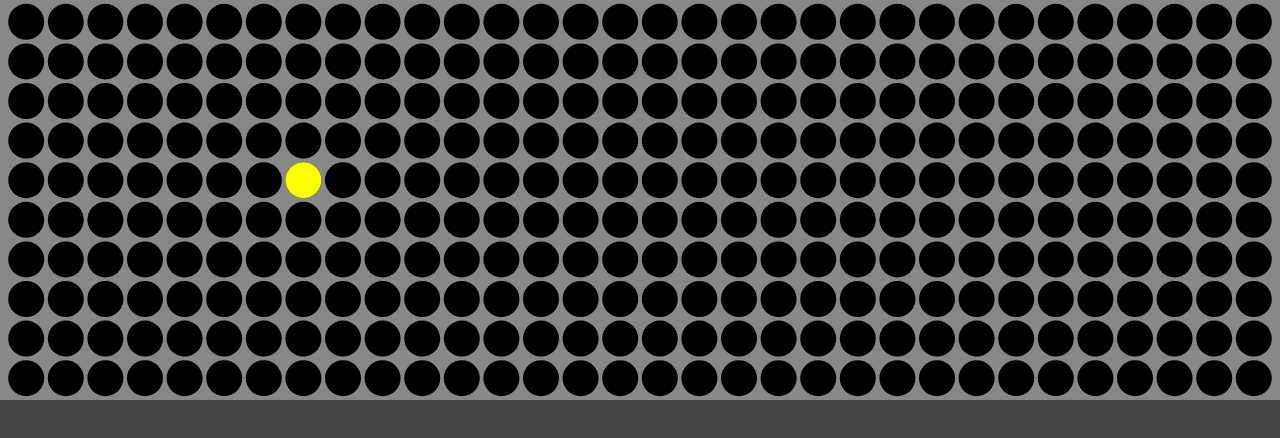
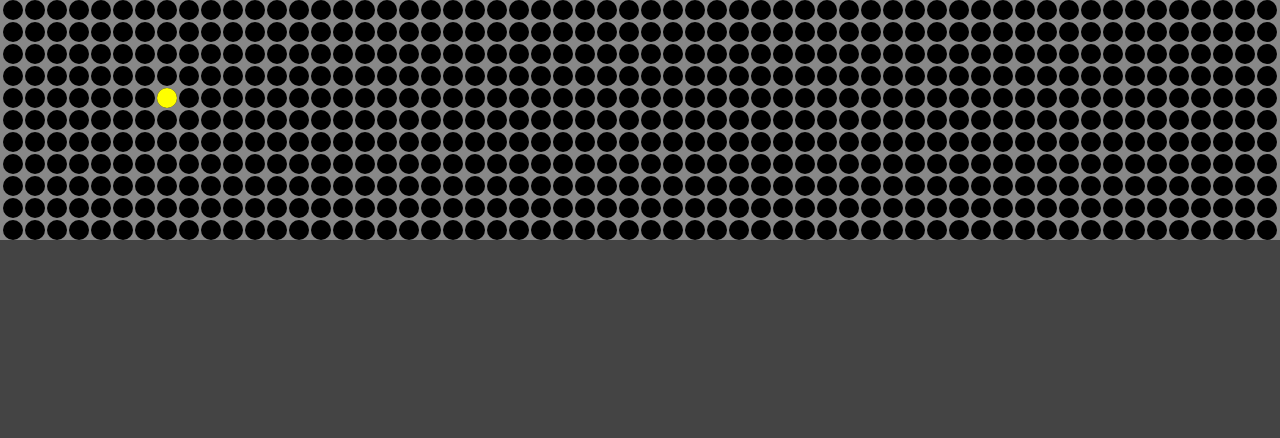
Before and after one commit to taylorjg/led-matrix, a React (Vite) app: page / in a window 1280 px wide. Shown: the top 438 px of the page. Built offline with nearby package versions, Linux system fonts and the light colour scheme.

Commit message:
Fix calculation of dimensions

```diff
--- a/src/app.jsx
+++ b/src/app.jsx
@@ -2,7 +2,7 @@ import { LedMatrix } from "@app/components/led-matrix";
 
 export const App = () => {
   return (
-    <div style={{ height: "50vh" }} >
+    <div style={{ height: "30vh" }} >
       <LedMatrix />
     </div>
   )
--- a/src/components/led-matrix.jsx
+++ b/src/components/led-matrix.jsx
@@ -1,4 +1,6 @@
 import { useEffect, useRef, useState } from "react";
+
+const NUM_VERTICAL_DOTS = 11;
 
 export const LedMatrix = () => {
   const svgRef = useRef();
@@ -6,20 +8,30 @@ export const LedMatrix = () => {
 
   useEffect(() => {
     if (!dimensions)  {
-      const R = 18;
-      const D = 2 * R
-      const GAP = R / 5;
 
       const rect = svgRef.current.getBoundingClientRect();
-      const numRows = Math.floor(rect.height / (D + GAP));
-      const numCols = Math.floor(rect.width / (D + GAP));
-      const marginX = (rect.width - (numCols * (D + GAP) - GAP)) / 2;
-      const marginY = (rect.height - (numRows * (D + GAP) - GAP)) / 2;
+
+      // g = d / 10
+      // numDots . d + (numDots - 1) . g = h
+      // numDots . d + (numDots - 1) . (d / 10) = h
+      // 10 . numDots . (d / 10) + (numDots - 1) . (d / 10) = h
+      // d = 10 . h / (11 . numDots - 1)
+      const numerator = 10 * rect.height;
+      const denominator = 11 * NUM_VERTICAL_DOTS - 1;
+      const diameter = Math.floor(numerator / denominator);
+
+      const radius = diameter / 2;
+      const gap = diameter / 10;
+
+      const numRows = NUM_VERTICAL_DOTS
+      const numCols = Math.floor(rect.width / (diameter + gap));
+      const marginX = (rect.width - (numCols * (diameter + gap) - gap)) / 2;
+      const marginY = (rect.height - (numRows * (diameter + gap) - gap)) / 2;
 
       setDimensions({
-        radius: R,
-        diameter: D,
-        gap: GAP,
+        radius,
+        diameter,
+        gap,
         numRows,
         numCols,
         marginX,
```
